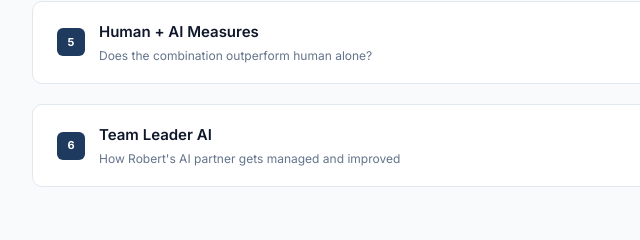
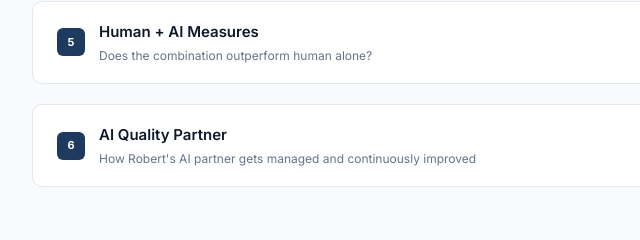
Before and after one commit to samuelclarkeqx-rgb/equinox-ai-initiative, a plain HTML site: page ProjectRISE_Board_AIJD_Robert.html in a window 1280 px wide. Shown: the part 2343-2583 px from the top of the page, 210-850 px from the left. Drawn offline with Linux system fonts and the light colour scheme.

Commit message:
Add files via upload

```diff
--- a/ProjectRISE_Board_AIJD_Robert.html
+++ b/ProjectRISE_Board_AIJD_Robert.html
@@ -334,14 +334,14 @@
       <div class="section-header-left">
         <div class="section-num">6</div>
         <div>
-          <div class="section-title">Team Leader AI</div>
-          <div class="section-summary">How Robert's AI partner gets managed and improved</div>
+          <div class="section-title">AI Quality Partner</div>
+          <div class="section-summary">How Robert's AI partner gets managed and continuously improved</div>
         </div>
       </div>
       <div class="section-chevron">▾</div>
     </div>
     <div class="section-body">
-      <div class="field-label">What the Team Leader AI Monitors</div>
+      <div class="field-label">What the AI Quality Partner Monitors</div>
       <ul class="resp-list">
         <li>Robert's QA audit coverage and feedback delivery consistency</li>
         <li>AI Copilot's leading indicators — pre-screen accuracy, draft quality, alert detection</li>
@@ -372,7 +372,7 @@
         <div class="loop-step">Results measured again</div>
       </div>
 
-      <div class="placeholder" style="margin-top:16px;">⏳ Team Leader AI monitoring capabilities will be defined after pilot data is collected. Placeholders mark where we do not yet have answers.</div>
+      <div class="placeholder" style="margin-top:16px;">⏳ AI Quality Partner monitoring capabilities will be defined after pilot data is collected. Placeholders mark where we do not yet have answers.</div>
     </div>
   </div>
 
```
